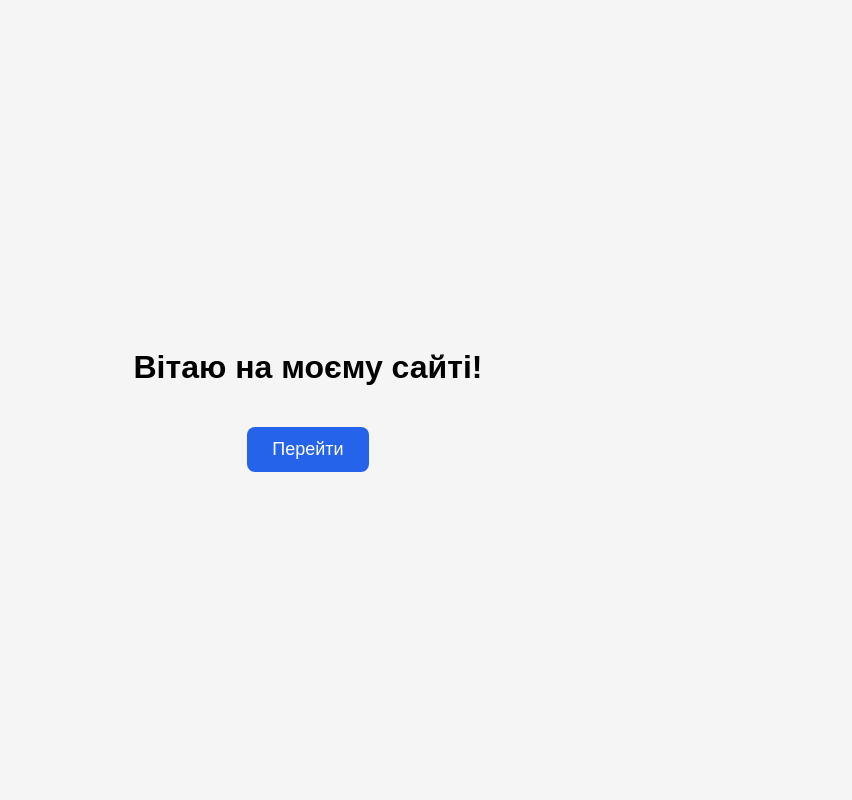
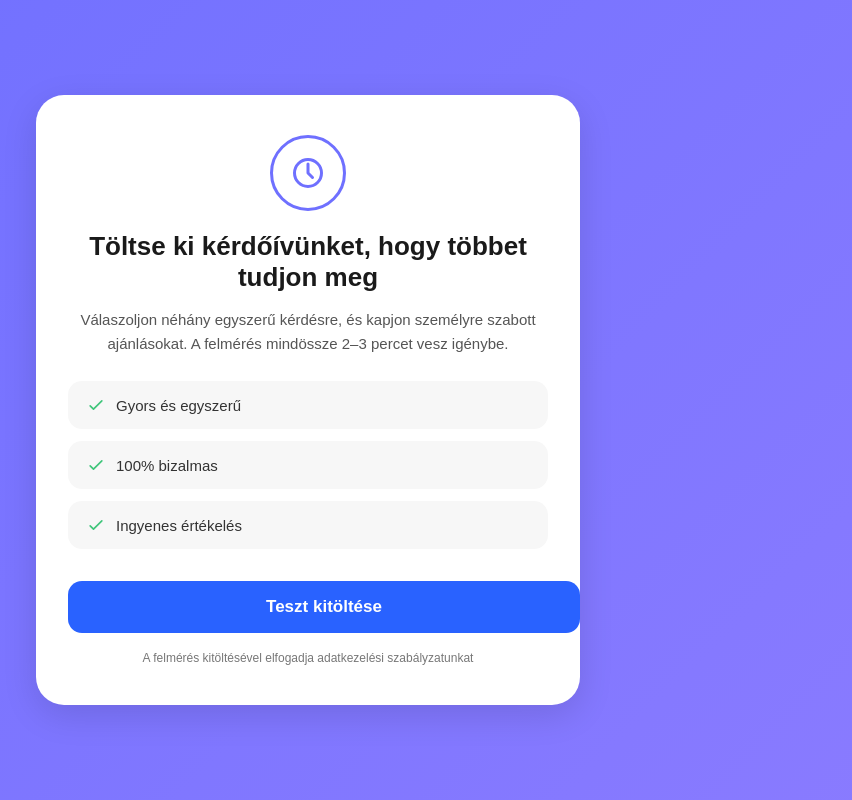
Before and after one commit to azefikoxere91-droid/landing-page, a plain HTML site: page index.html in a window 1280 px wide. Shown: the whole page, without its empty margins (332-1184 px from the left). Drawn offline with Linux system fonts and the light colour scheme.

Commit message:
Update index.html

```diff
--- a/index.html
+++ b/index.html
@@ -1,47 +1,153 @@
 <!DOCTYPE html>
-<html lang="en">
+<html lang="hu">
 <head>
     <meta charset="UTF-8">
     <meta name="viewport" content="width=device-width, initial-scale=1.0">
-    <title>Simple Page</title>
+    <title>Kérdőív</title>
     <style>
         body {
             margin: 0;
             padding: 0;
-            height: 100vh;
+            font-family: Arial, sans-serif;
+            background: linear-gradient(135deg, #6f70ff, #8a7bff);
             display: flex;
             justify-content: center;
             align-items: center;
-            font-family: Arial, sans-serif;
-            background: #f5f5f5;
+            min-height: 100vh;
         }
 
-        .box {
+        .card {
+            background: #fff;
+            width: 90%;
+            max-width: 480px;
+            padding: 40px 32px;
+            border-radius: 28px;
+            box-shadow: 0 10px 35px rgba(0,0,0,0.12);
             text-align: center;
+        }
+
+        .icon {
+            width: 70px;
+            height: 70px;
+            margin: 0 auto 20px;
+            border-radius: 50%;
+            border: 3px solid #6f70ff;
+            display: flex;
+            align-items: center;
+            justify-content: center;
+        }
+
+        .icon svg {
+            width: 36px;
+            height: 36px;
+            stroke: #6f70ff;
+        }
+
+        h1 {
+            font-size: 26px;
+            margin-bottom: 14px;
+            color: #1a1a1a;
+        }
+
+        p.subtitle {
+            font-size: 15px;
+            color: #555;
+            line-height: 1.6;
+            margin-bottom: 25px;
+        }
+
+        .list {
+            text-align: left;
+            margin-bottom: 32px;
+        }
+
+        .list-item {
+            background: #f7f7f7;
+            padding: 14px 18px;
+            border-radius: 14px;
+            display: flex;
+            align-items: center;
+            margin-bottom: 12px;
+            font-size: 15px;
+            color: #333;
+            gap: 10px;
+        }
+
+        .list-item svg {
+            stroke: #40c57b;
+            width: 20px;
+            height: 20px;
         }
 
         .btn {
             display: inline-block;
-            margin-top: 20px;
-            padding: 12px 25px;
-            background: #2563eb;
-            color: white;
-            border-radius: 8px;
+            width: 100%;
+            background: #2962ff;
+            color: #fff;
+            padding: 16px;
+            text-align: center;
+            border-radius: 14px;
+            font-size: 17px;
+            font-weight: bold;
             text-decoration: none;
-            font-size: 18px;
             transition: 0.2s;
         }
 
         .btn:hover {
-            background: #1d4ed8;
+            background: #1d4fe0;
+        }
+
+        .footer {
+            margin-top: 18px;
+            font-size: 12px;
+            color: #777;
         }
     </style>
 </head>
 <body>
 
-    <div class="box">
-        <h1>Вітаю на моєму сайті!</h1>
-        <a class="btn" href="https://wayexufinamm.shop" target="_blank">Перейти</a>
+    <div class="card">
+        <div class="icon">
+            <svg fill="none" viewBox="0 0 24 24" stroke-width="2">
+                <path stroke-linecap="round" stroke-linejoin="round" d="M12 6v6l3 3m6-3a9 9 0 11-18 0 9 9 0 0118 0z" />
+            </svg>
+        </div>
+
+        <h1>Töltse ki kérdőívünket, hogy többet tudjon meg</h1>
+
+        <p class="subtitle">
+            Válaszoljon néhány egyszerű kérdésre, és kapjon személyre szabott ajánlásokat.
+            A felmérés mindössze 2–3 percet vesz igénybe.
+        </p>
+
+        <div class="list">
+            <div class="list-item">
+                <svg fill="none" viewBox="0 0 24 24" stroke-width="2">
+                    <path stroke-linecap="round" stroke-linejoin="round" d="M5 13l4 4L19 7" />
+                </svg>
+                Gyors és egyszerű
+            </div>
+
+            <div class="list-item">
+                <svg fill="none" viewBox="0 0 24 24" stroke-width="2">
+                    <path stroke-linecap="round" stroke-linejoin="round" d="M5 13l4 4L19 7" />
+                </svg>
+                100% bizalmas
+            </div>
+
+            <div class="list-item">
+                <svg fill="none" viewBox="0 0 24 24" stroke-width="2">
+                    <path stroke-linecap="round" stroke-linejoin="round" d="M5 13l4 4L19 7" />
+                </svg>
+                Ingyenes értékelés
+            </div>
+        </div>
+
+        <a href="#" class="btn">Teszt kitöltése</a>
+
+        <div class="footer">
+            A felmérés kitöltésével elfogadja adatkezelési szabályzatunkat
+        </div>
     </div>
 
 </body>
```
